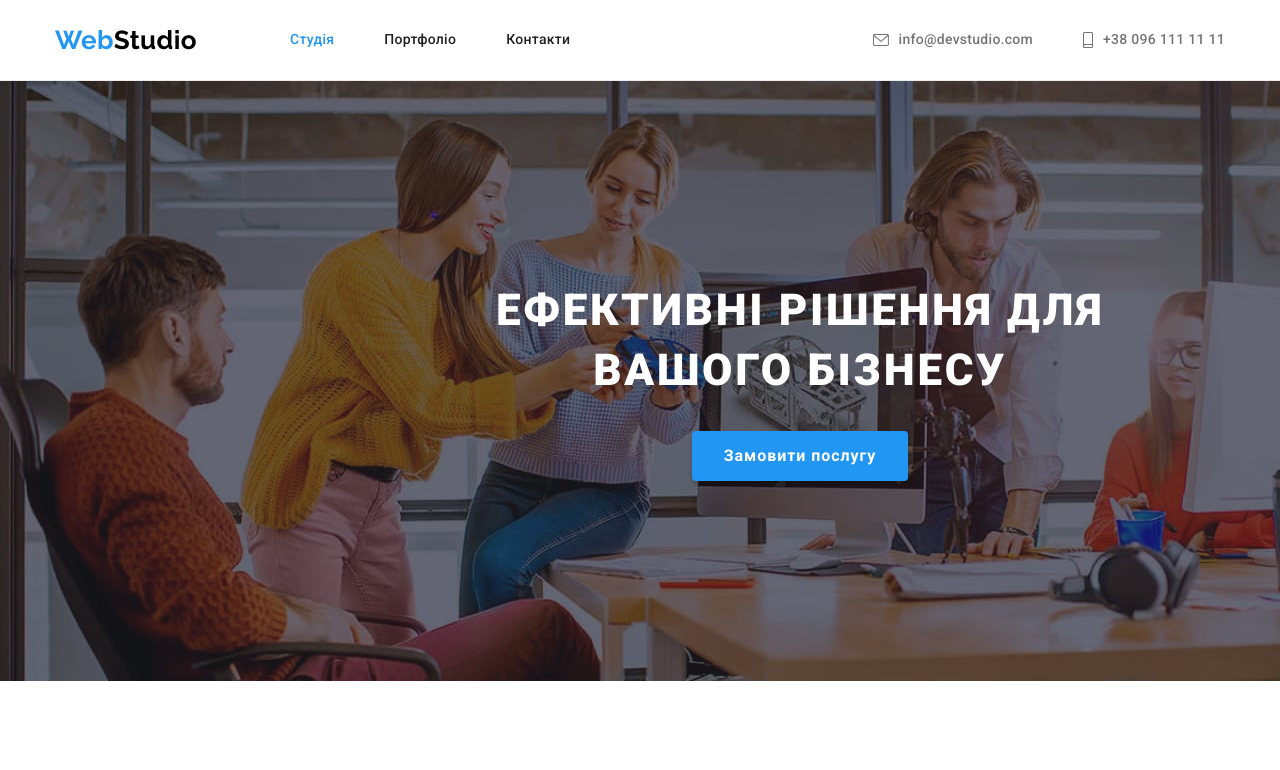
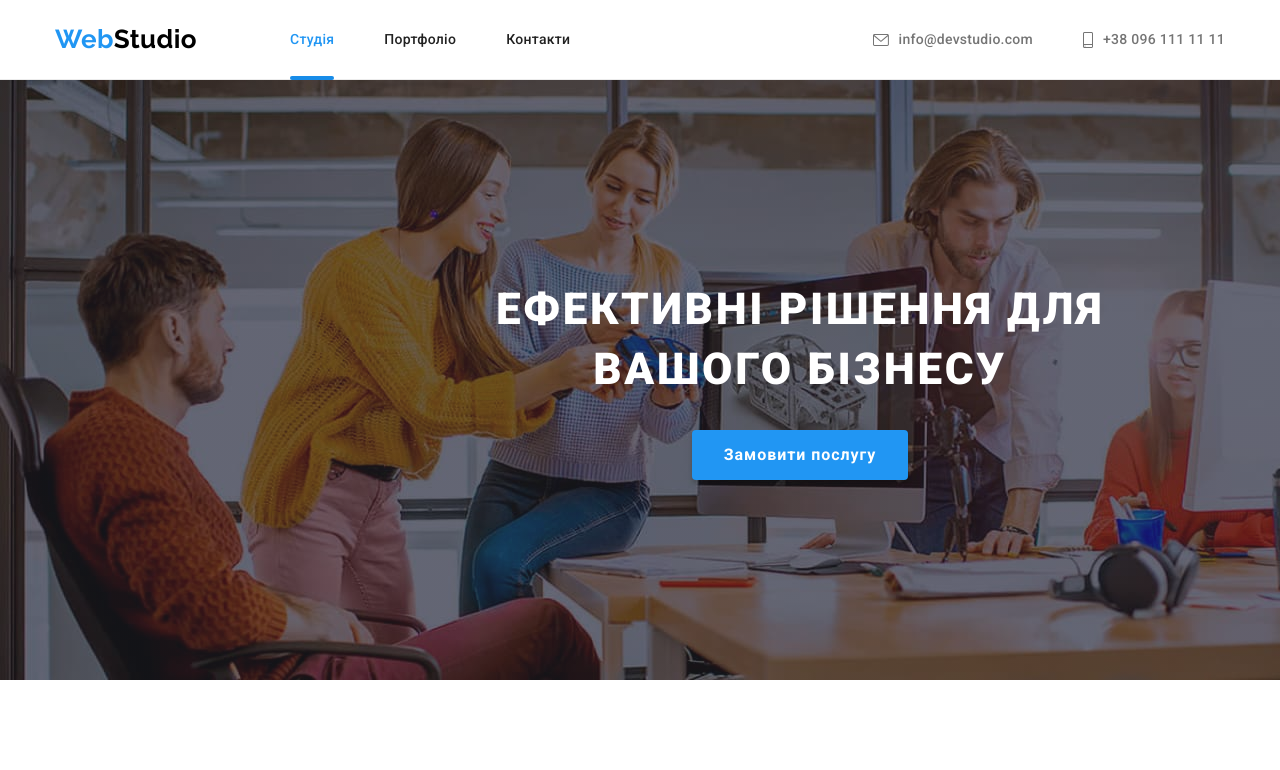
Before and after one commit to statsenkoin/goit-markup-hw-05, a plain HTML site: page index.html in a window 1280 px wide. Shown: the top 770 px of the page. Drawn offline with nearby package versions, Linux system fonts and the light colour scheme.

Commit message:
Add undrrline for current menu.

```diff
--- a/css/styles.css
+++ b/css/styles.css
@@ -155,7 +155,9 @@ img {
 
 .header .link {
   display: block;
-  padding-block: 32px;
+  /* padding-block: 32px; */
+  padding-top: 32px;
+  padding-bottom: 31px;
 
   font-weight: 500;
   line-height: 1.14;
@@ -181,7 +183,22 @@ img {
 }
 
 .header-menu-list .current {
+  position: relative;
+
   color: var(--color-accent);
+}
+
+.current::after {
+  display: block;
+  position: absolute;
+  width: 100%;
+  height: 4px;
+  translate: 0 28px;
+
+  background-color: #188ce8;
+  border-radius: 2px;
+
+  content: '';
 }
 
 .header-contact-list {
```
